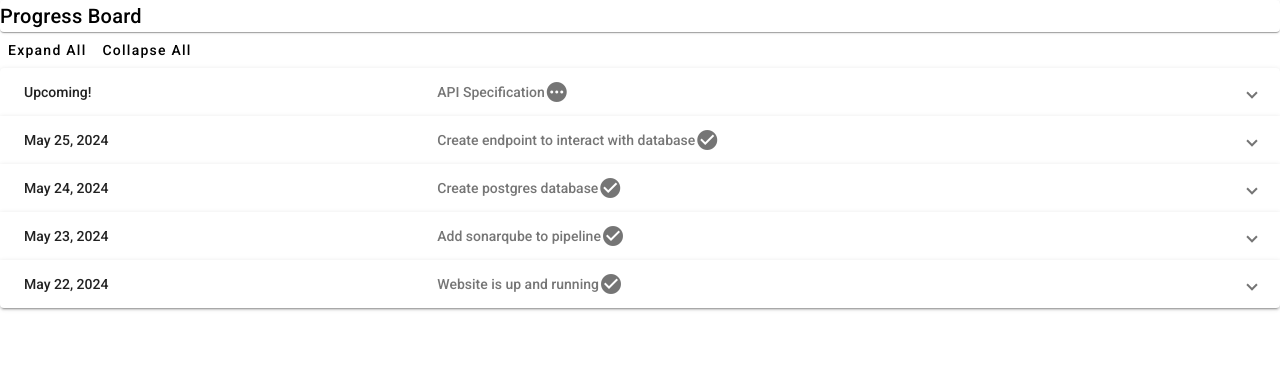
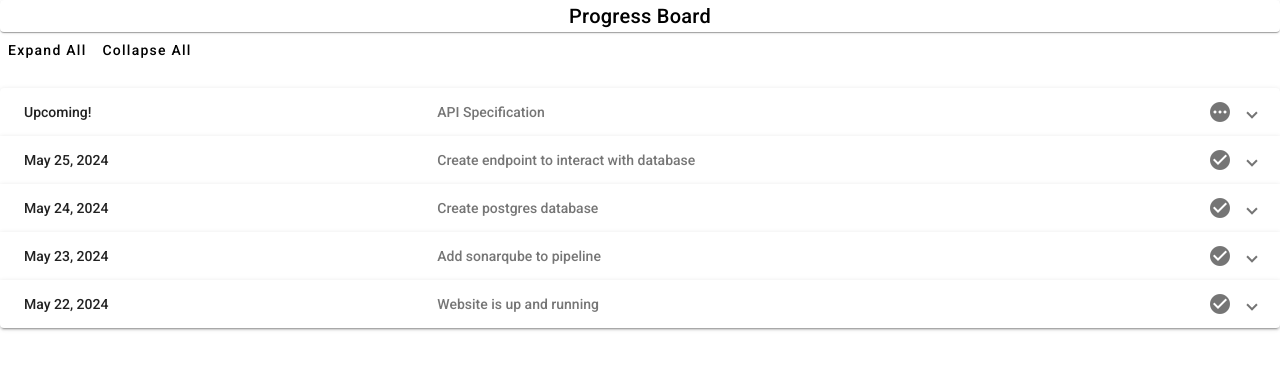
Before and after one commit to avendesta/chi, an Angular app: page / in a window 1280 px wide. Shown: the top 370 px of the page. Built offline with nearby package versions, Linux system fonts and the light colour scheme.

Commit message:
move css to its componenet

```diff
--- a/src/app/components/progress-board/progress-board.component.scss
+++ b/src/app/components/progress-board/progress-board.component.scss
@@ -0,0 +1,18 @@
+.title_center {
+    display: flex;
+    justify-content: center; /* align horizontal */
+    align-items: center; /* align vertical */
+  }
+
+  .example-action-buttons {
+    padding-bottom: 20px;
+  }
+
+  .example-headers-align .mat-expansion-panel-header-description {
+    justify-content: space-between;
+    align-items: center;
+  }
+
+  .example-headers-align .mat-mdc-form-field + .mat-mdc-form-field {
+    margin-left: 8px;
+  }
```
